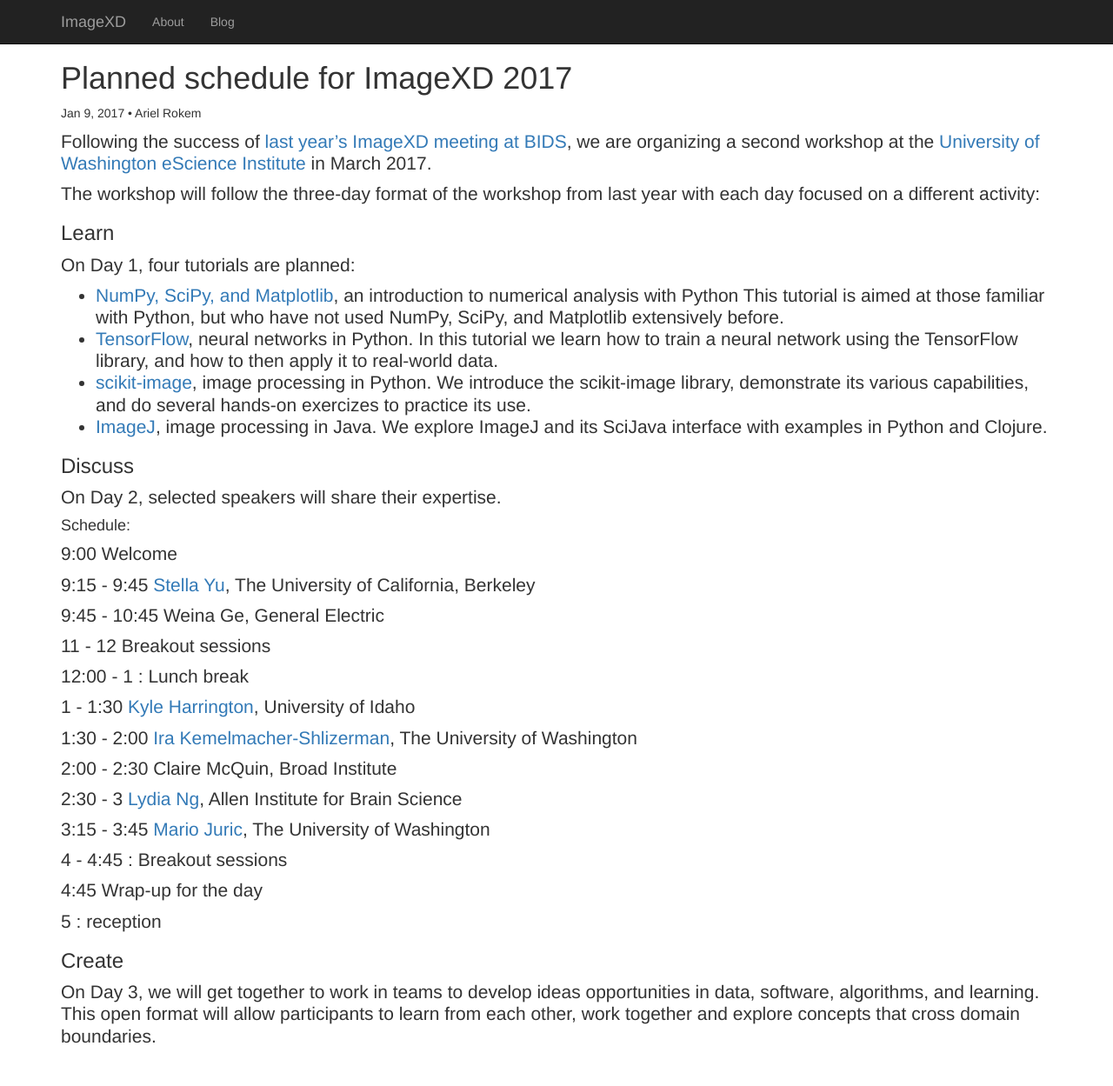
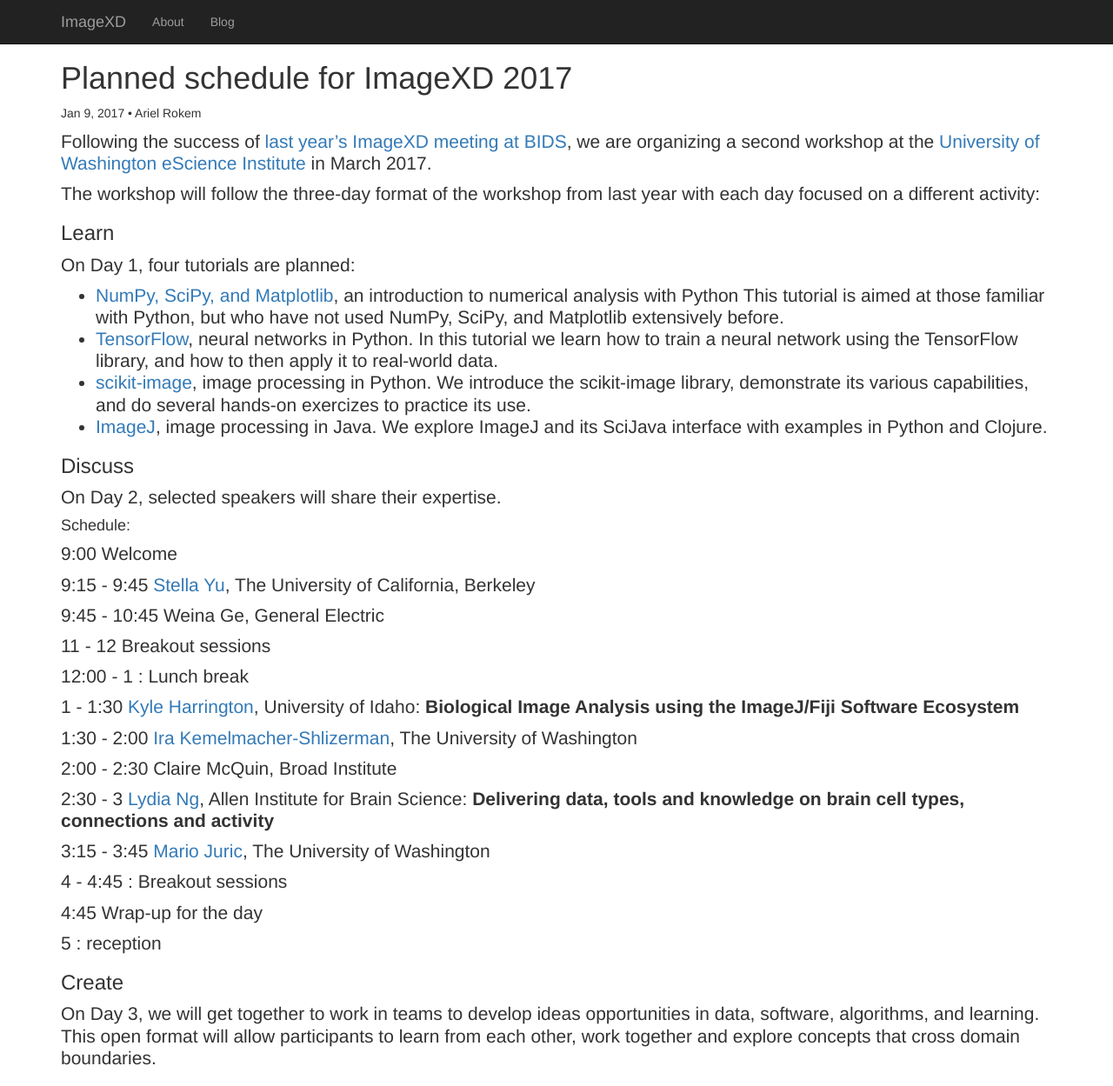
Before and after one commit to imagexd/imagexd.github.io, a Jekyll site: the page built from _posts/2017-01-09-plans-for-round-2.md, in a window 1280 px wide and 1249 px high. Shown: the whole window at 87% size. Built offline with Jekyll 4.4.1, drawn with Linux system fonts in a browser that asks for light colours.

Commit message:
A couple of talk titles available.

```diff
--- a/_posts/2017-01-09-plans-for-round-2.md
+++ b/_posts/2017-01-09-plans-for-round-2.md
@@ -45,13 +45,13 @@
 
 12:00 - 1 : Lunch break
 
-1 - 1:30 [Kyle Harrington](http://kyleharrington.com/), University of Idaho
+1 - 1:30 [Kyle Harrington](http://kyleharrington.com/), University of Idaho: **Biological Image Analysis using the ImageJ/Fiji Software Ecosystem**
 
 1:30 - 2:00 [Ira Kemelmacher-Shlizerman](http://homes.cs.washington.edu/~kemelmi/), The University of Washington
 
 2:00 - 2:30 Claire McQuin, Broad Institute
 
-2:30 - 3 [Lydia Ng](https://www.alleninstitute.org/what-we-do/brain-science/about/team/staff-profiles/lydia-ng/), Allen Institute for Brain Science
+2:30 - 3 [Lydia Ng](https://www.alleninstitute.org/what-we-do/brain-science/about/team/staff-profiles/lydia-ng/), Allen Institute for Brain Science: **Delivering data, tools and knowledge on brain cell types, connections and activity**
 
 3:15 - 3:45 [Mario Juric](http://research.majuric.org/public/), The University of Washington
 
```
